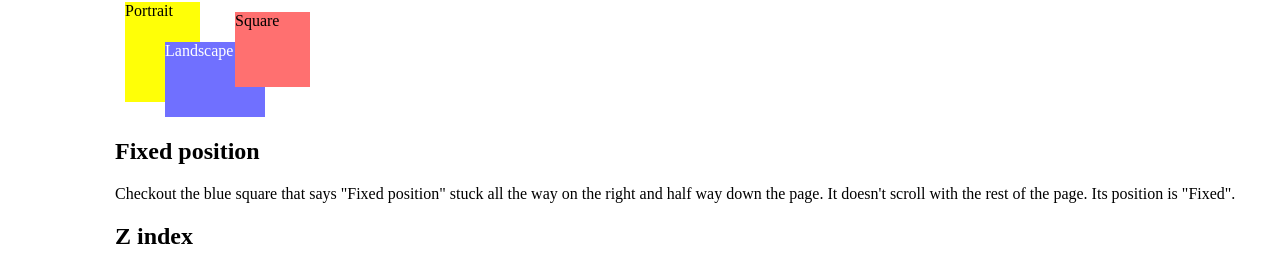
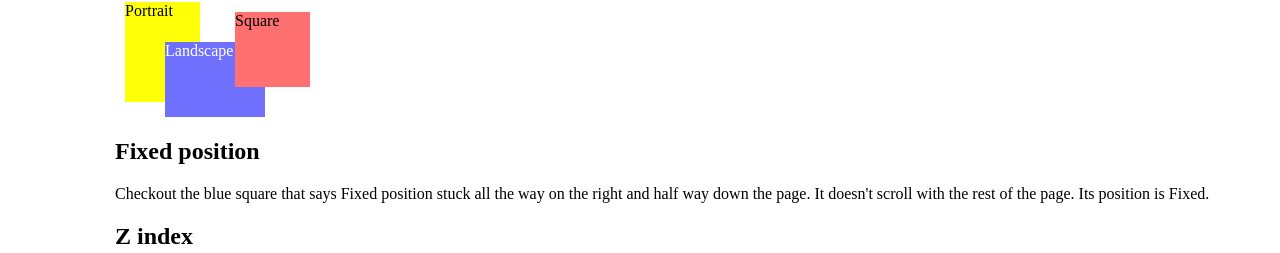
Before and after one commit to davehetarth/kambaz-next-js-fa25, a Next.js app: page /Labs/Lab2 in a window 1280 px wide. Shown: the part 3213-3466 px from the top of the page. Built offline with nearby package versions, Linux system fonts and the light colour scheme.

Commit message:
solved minor errors

```diff
--- a/app/Labs/Lab2/page.tsx
+++ b/app/Labs/Lab2/page.tsx
@@ -11,15 +11,17 @@ export default function Lab2() {
           name, e.g., P, we can refer to a specific element by its ID
         </p>
         <p id="wd-id-selector-2">
-          Here's another paragraph using a different ID and a different look and
-          feel
+          {
+            "Here's another paragraph using a different ID and a different look and feel"
+          }
         </p>
       </div>
       <div id="wd-cdd-class-selectors">
         <h3>Class Seclectors</h3>
         <p className="wd-class-selector">
-          Instead of using IDs to refer to elements, you can use an element's
-          CLASS attribute
+          {
+            "Instead of using IDs to refer to elements, you can use an element's CLASS attribute"
+          }
         </p>
         <h4 className="wd-class-selector">
           This heading has same style as paragraph above
@@ -32,7 +34,7 @@ export default function Lab2() {
             Selectors can be combined to refer elements in particular places in
             the document
             <p className="wd-selector-3">
-              This paragraph's red background is referenced as
+              {"This paragraph's red background is referenced as"}
               <br />
               .selector-2 .selector3
               <br />
@@ -206,9 +208,9 @@ export default function Lab2() {
       </div>
       <div id="wd-css-position-fixed">
         <h2>Fixed position</h2>
-        Checkout the blue square that says "Fixed position" stuck all the way on
-        the right and half way down the page. It doesn't scroll with the rest of
-        the page. Its position is "Fixed".
+        {
+          "Checkout the blue square that says Fixed position stuck all the way on the right and half way down the page. It doesn't scroll with the rest of the page. Its position is Fixed."
+        }
         <div
           className="wd-pos-fixed
     wd-dimension-square wd-bg-color-blue
```
